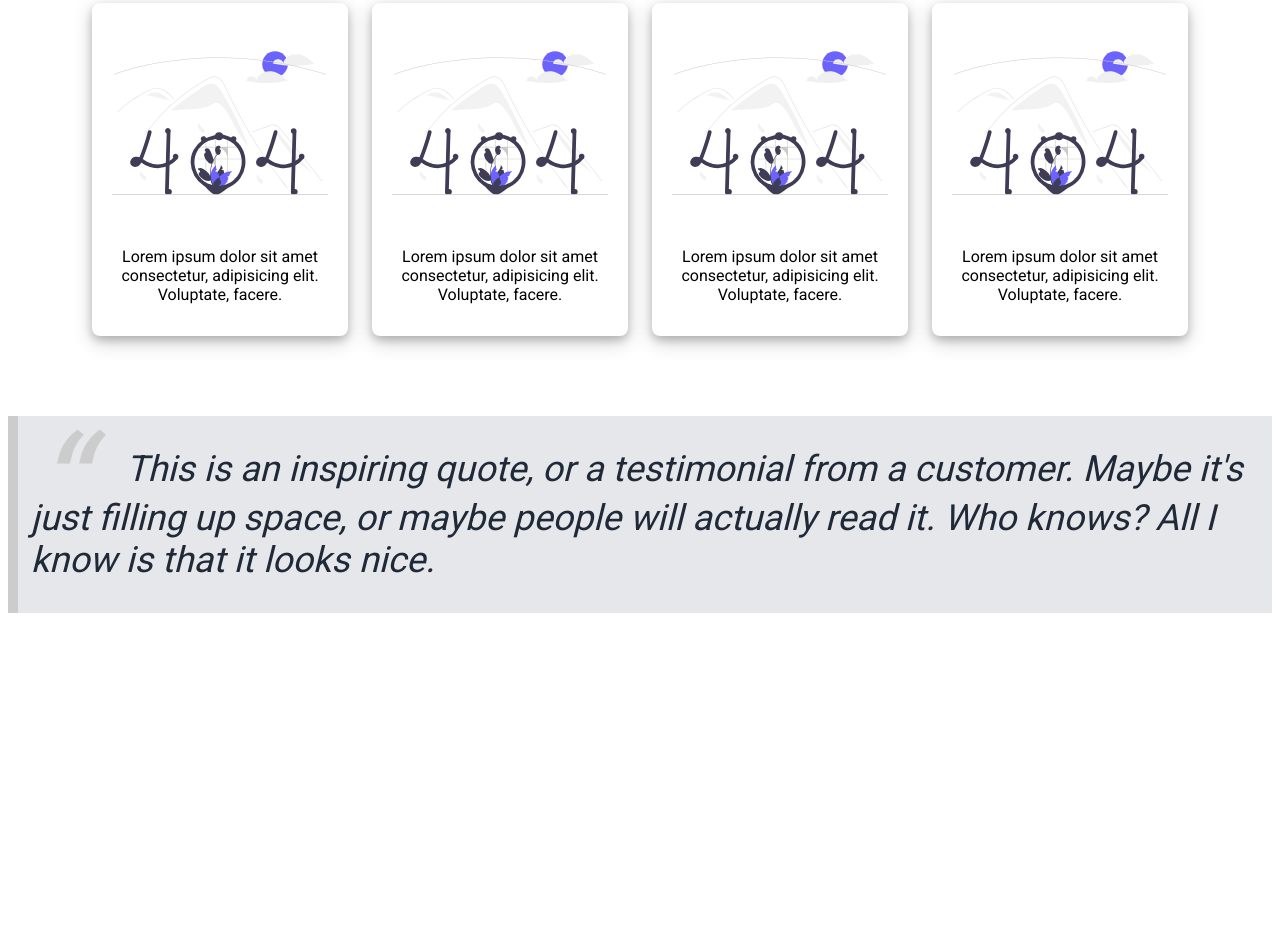
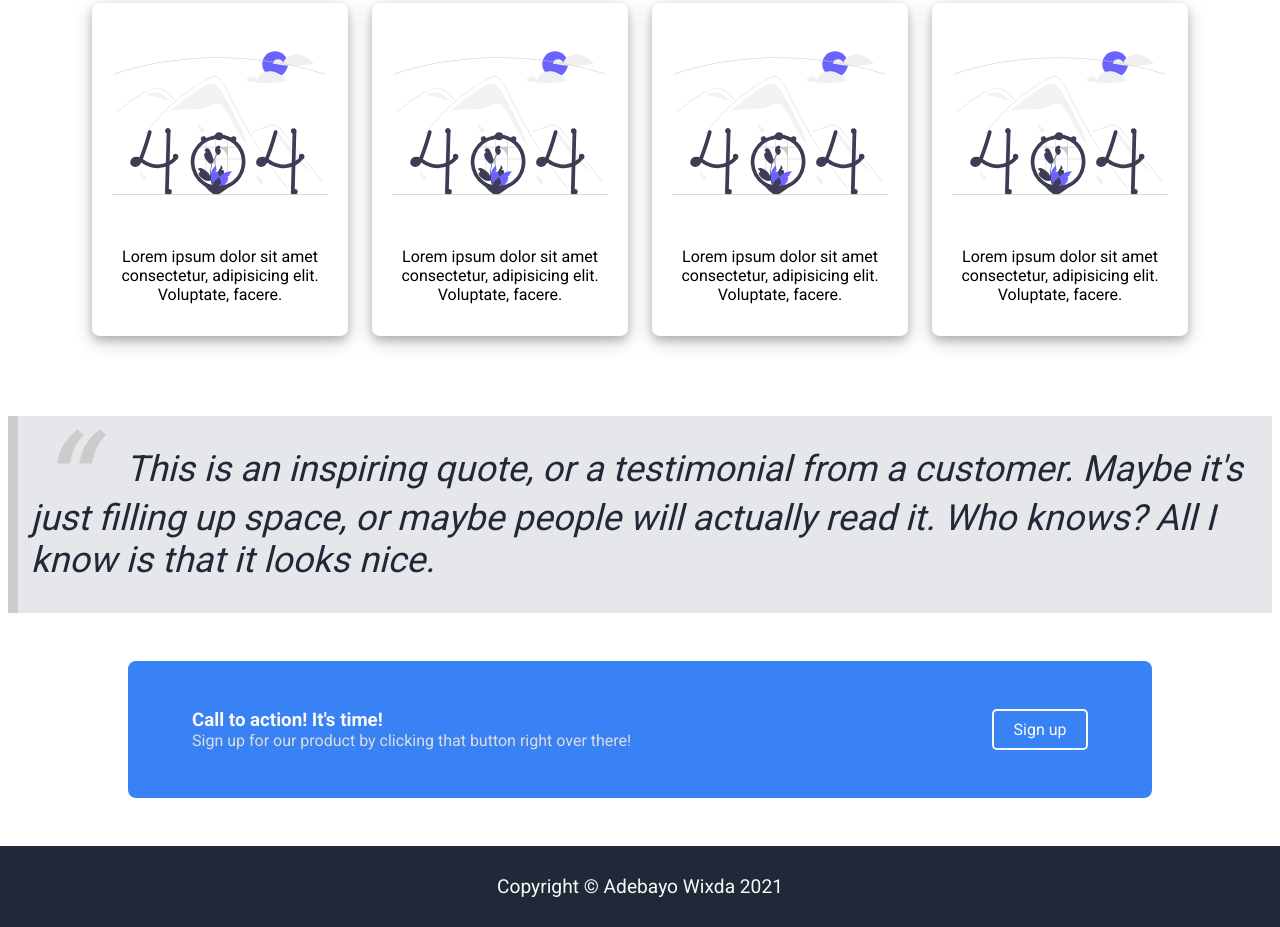
Before and after one commit to newbie-wq/landing-page-website, a plain HTML site: page index.html in a window 1280 px wide. Shown: the part 756-1683 px from the top of the page. Before the commit the page ends 1385 px from the top, so only its background shows below. Drawn offline with Linux system fonts and the light colour scheme.

Commit message:
add the sign-up section and the footer

```diff
--- a/css/style.css
+++ b/css/style.css
@@ -37,9 +37,17 @@ button {
     color: var(--white);
     background-color: var(--blue);
     font-size: 1rem;
-    padding: .3rem 1.4rem;
+    width: 6rem;
+    padding: .3rem 1rem;
     border: none;
     border-radius: .3rem;
+    cursor: pointer;
+    word-break: keep-all;
+    text-align: center;
+}
+
+button:hover {
+    background-color: blue;
 }
 
 header {
@@ -143,6 +151,7 @@ blockquote {
     font-style: italic;
     color: #1f2937;
 }
+
 blockquote:before {
     color: #ccc;
     content: open-quote;
@@ -152,13 +161,33 @@ blockquote:before {
     vertical-align: -0.4em;
 }
 
+.call-to-action {
+    background-color: var(--blue);
+    color: var(--white);
+    width: 80%;
+    padding: 3rem 4rem;
+    margin: 3rem auto;
+    border: none;
+    border-radius: .5rem;
+    display: flex;
+    justify-content: space-between;
+}
 
+.call-to-action p {
+    color: #ddd;
+}
 
+.sign-up-action {
+    border: 2px solid var(--white);
+}
 
-
-
-
-
+footer {
+    background-color: var(--dark-background);
+    color: var(--white);
+    padding: 1.8rem 1rem;
+    text-align: center;
+    font-size: 1.2rem;
+}
 
 
 
@@ -183,6 +212,10 @@ blockquote:before {
         padding: 2rem 3rem;
     }
 
+    .call-to-action {
+        padding: 2.5rem 2rem;
+    }
+
 }
 
 @media (max-width: 425px) {
@@ -195,7 +228,7 @@ blockquote:before {
     }
 
     #hero-section {
-        padding: 2rem;
+        padding: 2rem 0 0;
     }
 
     .hero-main-pic img {
@@ -204,6 +237,21 @@ blockquote:before {
 
     .random-info {
         padding: 2rem;
+    }
+
+    .call-to-action {
+        padding: 2.25rem 1rem;
+        width: 95%;
+        margin: 2rem auto;
+    }
+
+    .sign-up-action {
+        width: 7rem;
+        padding: 0rem .3rem;
+    }
+
+    footer {
+        padding: 1rem;
     }
 
 }
@@ -222,4 +270,8 @@ blockquote:before {
     .random-info {
         padding: 1rem;
     }
+
+    .call-to-action {
+        margin: 1.5rem auto;
+    }
 }
--- a/index.html
+++ b/index.html
@@ -65,6 +65,19 @@
                 up space, or maybe people will actually read it. Who knows? All I know is that it looks nice.
             </blockquote>
         </section>
+        <section class="call-to-action">
+            <div class="left">
+                <h3>Call to action! It's time!</h3>
+                <p>Sign up for our product by clicking that button right over there!</p>
+            </div>
+            <button class="sign-up-action">Sign up</button>
+        </section>
     </main>
+    <!-- main section ends here -->
+
+    <!-- footer starts here -->
+    <footer>
+        <p>Copyright &copy; Adebayo Wixda 2021</p>
+    </footer>
 </body>
 </html>
```
